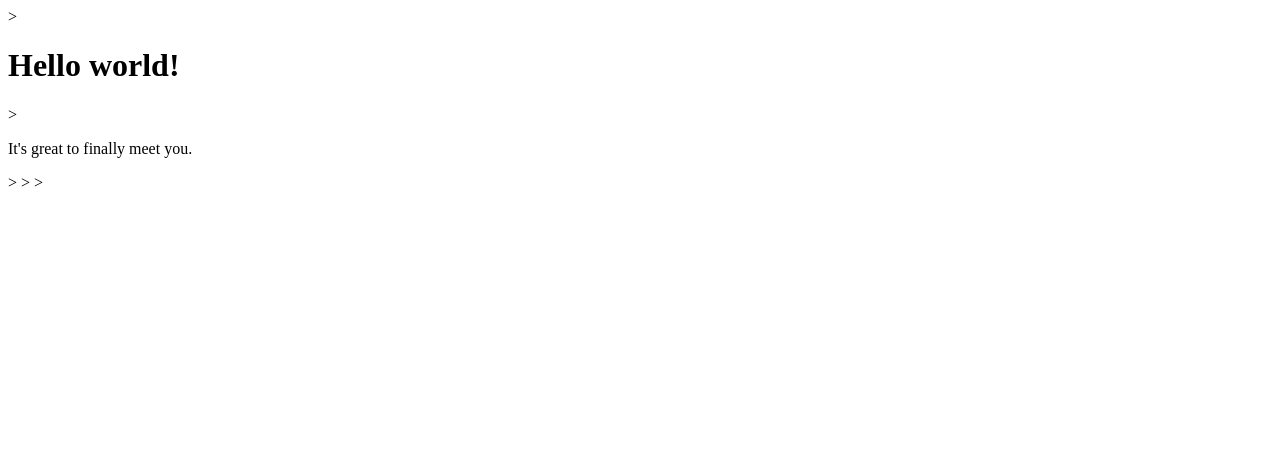
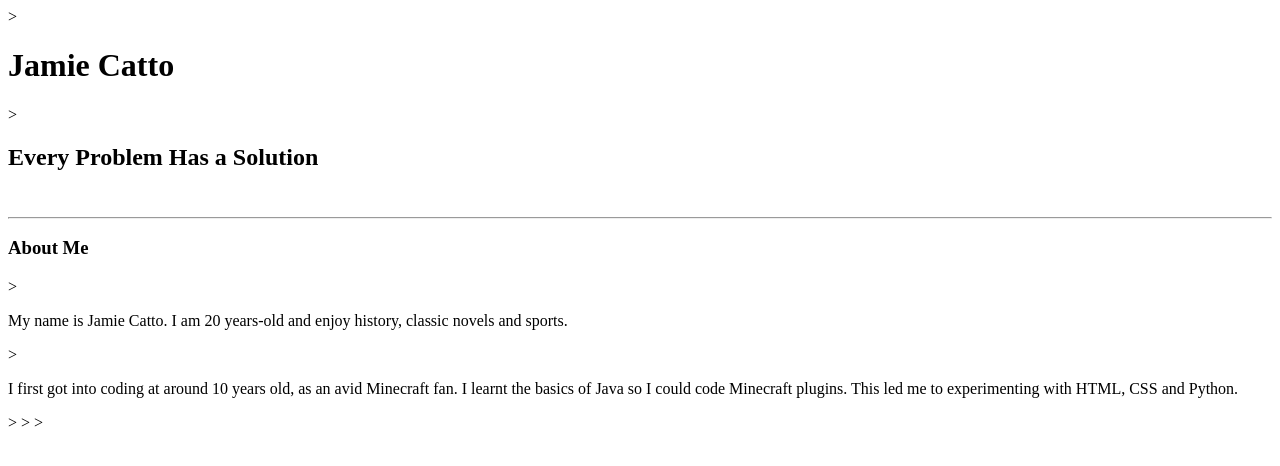
Before and after one commit to JamieCattoCode/portfolio, a plain HTML site: page index.html in a window 1280 px wide. Drawn offline with Linux system fonts and the light colour scheme.

Commit message:
Added About Me section

```diff
--- a/index.html
+++ b/index.html
@@ -1,11 +1,20 @@
 <!DOCTYPE html>
 <html>
 <head>
-    <title>Hello browser!</title>>
+    <title>Jamie Catto</title>>
 </head>
 <body>
-    <h1>Hello world!</h1>>
-    <p>It's great to finally meet you.</p>>
+    <h1>Jamie Catto</h1>>
+    <h2>Every Problem Has a Solution</h2>
+    <br />
+    <hr />
+    <h3>About Me</h3>>
+    <p>My name is Jamie Catto. I am 20 years-old and enjoy history, classic novels and sports.</p>>
+    <p>I first got into coding at around 10 years old, as an avid Minecraft fan.
+        I learnt the basics of Java so I could code Minecraft plugins. This led me
+        to experimenting with HTML, CSS and Python.
+    </p>>
+
 </body>>
 
 </html>>
```
